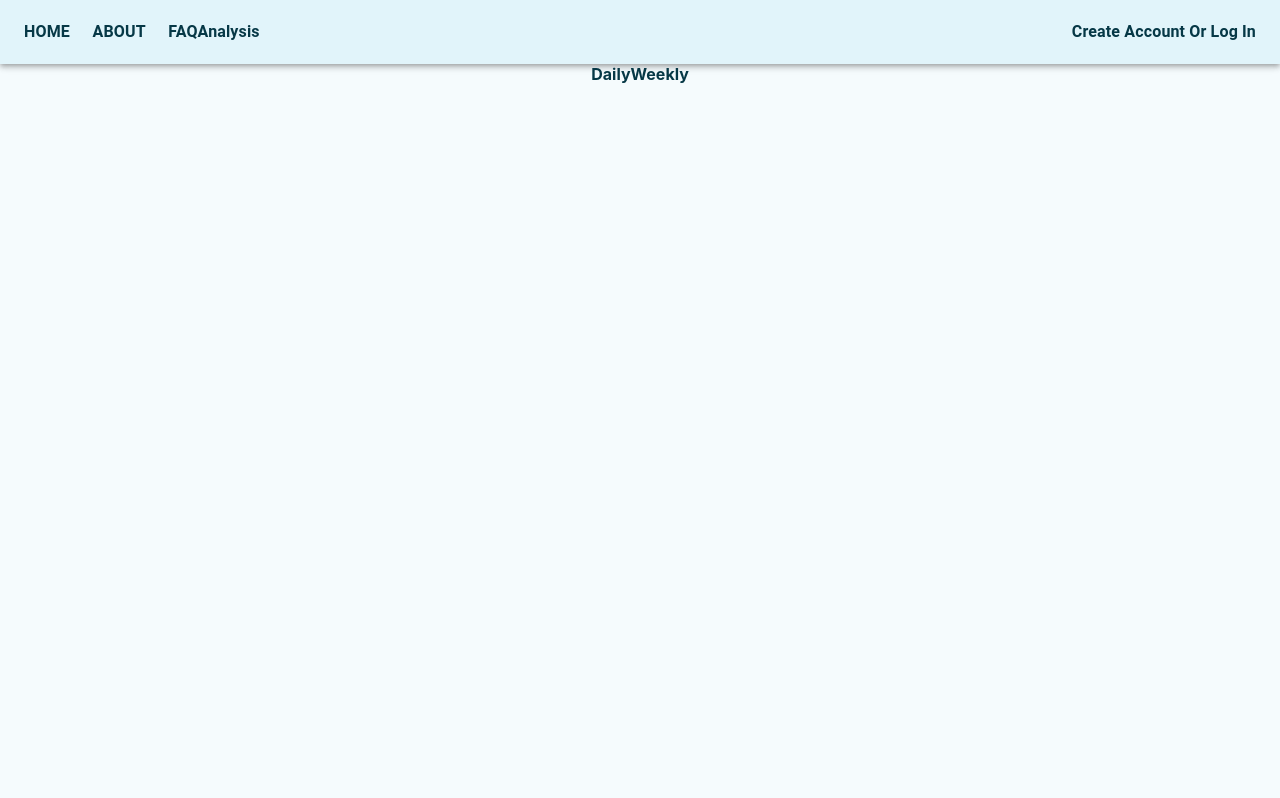
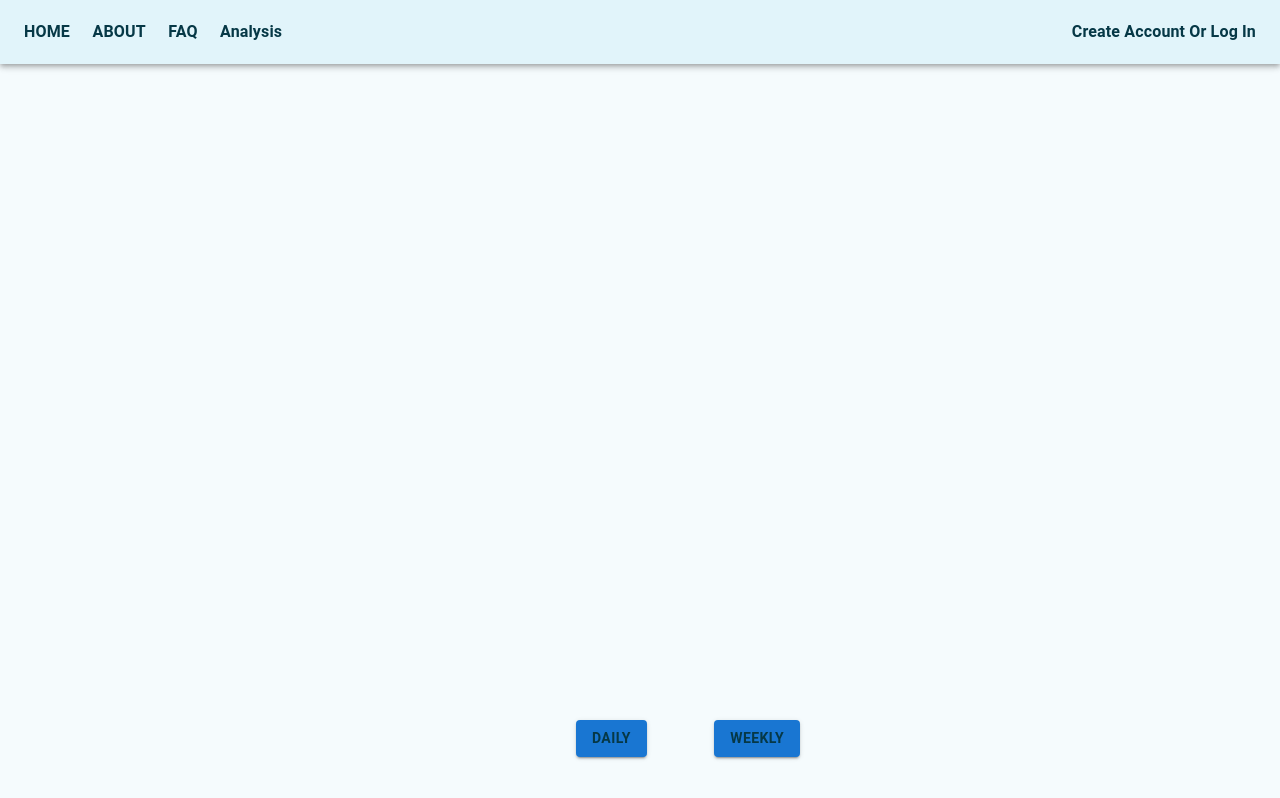
Before and after one commit to HuangYH988/calorie-egghead, a React (Create React App) app: page /analysis in a window 1280 px wide. Built offline with nearby package versions, Linux system fonts and the light colour scheme; no server answers.

Commit message:
add button design to daily and weekly analysis

```diff
--- a/src/Components/Analysis/Analysis.js
+++ b/src/Components/Analysis/Analysis.js
@@ -1,31 +1,56 @@
 import React from "react";
-
-
-import {Link} from "react-router-dom";
+import "../App.css";
+import { Button } from "@mui/material";
+import { Link, Outlet } from "react-router-dom";
 
 export default class Analysis extends React.Component {
   constructor(props) {
     super(props);
-    this.state = {};
+    this.state = {
+      daily: false,
+      weekly: false,
+    };
   }
-
+  onClickDaily() {
+    const { daily } = this.state;
+    if (!daily) {
+      this.setState({ daily: true, weekly: false });
+    }
+  }
+  onClickWeekly() {
+    const { weekly } = this.state;
+    if (!weekly) {
+      this.setState({ daily: false, weekly: true });
+    }
+  }
   render() {
-
+    const { daily, weekly } = this.state;
     //console.log(nutrition);
     return (
       <div>
+        <Outlet />
 
-
-
-
-
+        <div className="Analysis-links">
+          <Button
+            variant="contained"
+            disabled={daily}
+             onClick={()=>this.onClickDaily()}
+          >
             <Link to="/analysis/daily" style={{ textDecoration: "none" }}>
               Daily
             </Link>
+          </Button>
+          &nbsp;&nbsp;&nbsp;&nbsp;&nbsp;&nbsp;&nbsp;&nbsp;&nbsp;&nbsp;&nbsp;&nbsp;&nbsp;&nbsp;&nbsp;
+          <Button
+            variant="contained"
+            disabled={weekly}
+             onClick={()=>this.onClickWeekly()}
+          >
             <Link to="/analysis/weekly" style={{ textDecoration: "none" }}>
               Weekly
             </Link>
-
+          </Button>
+        </div>
       </div>
     );
   }
--- a/src/Components/Analysis/AnalysisDay.js
+++ b/src/Components/Analysis/AnalysisDay.js
@@ -1,6 +1,5 @@
 import React from "react";
 import Plot from "react-plotly.js";
-import {Link} from "react-router-dom";
 
 const RECOMMENDED_CALORIE = 3200;
 const RECOMMENDED_CARBO = 406;
@@ -54,7 +53,6 @@ export default class AnalysisDay extends React.Component {
         labels: ["Calories consumed", "Maximum daily recommendation"],
         domain: {
           x: [0, 0.48],
-
           y: [0.52, 1],
         },
         hoverinfo: ["test1", "test2"],
@@ -67,7 +65,6 @@ export default class AnalysisDay extends React.Component {
         labels: ["Carbohydrate consumed", "Maximum daily recommendation"],
         domain: {
           x: [0.52, 1],
-
           y: [0.52, 1],
         },
         hoverinfo: ["test1", "test2"],
@@ -80,7 +77,6 @@ export default class AnalysisDay extends React.Component {
         labels: ["Saturated fat consumed", "Maximum daily recommendation"],
         domain: {
           x: [0, 0.48],
-
           y: [0, 0.48],
         },
         hoverinfo: ["test1", "test2"],
@@ -93,7 +89,6 @@ export default class AnalysisDay extends React.Component {
         labels: ["Cholestrol consumed", "Maximum daily recommendation"],
         domain: {
           x: [0.52, 1],
-
           y: [0, 0.48],
         },
         hoverinfo: ["test1", "test2"],
@@ -116,63 +111,62 @@ export default class AnalysisDay extends React.Component {
           font: {
             size: 20,
           },
-
           showarrow: false,
-
           text: "Calories",
-
-          x: 0.2,
-
-          y: 0.78,
+          x: 0.19,
+          y: 0.79,
         },
 
         {
           font: {
-            size: 15,
-          },
-
+            size: 18,          },
           showarrow: false,
-
-          text: "Carbohydrates",
-
+          text: `Carbo-`,
+          width: 80,
           x: 0.81,
-
-          y: 0.78,
+          y: 0.8,
         },
         {
           font: {
             size: 18,
           },
-
           showarrow: false,
-
-          text: "Saturated Fat",
-
-          x: 0.18,
-
-          y: 0.21,
+          text: `hydrates`,
+          width: 80,
+          x: 0.81,
+          y: 0.77,
+        },
+        {
+          font: {
+            size: 19,
+          },
+          showarrow: false,
+          text: "Saturated",
+          x: 0.19,
+          y: 0.23,
+        },
+        {
+          font: {
+            size: 19,
+          },
+          showarrow: false,
+          text: "Fat",
+          x: 0.22,
+          y: 0.19,
         },
         {
           font: {
             size: 18,
           },
-
           showarrow: false,
-
           text: "Cholestrol",
-
-          x: 0.8,
-
+          x: 0.81,
           y: 0.21,
         },
       ],
-
-      height: 800,
-
-      width: 1200,
-
+      height: 700,
+      width: 1000,
       showlegend: false,
-
       grid: { rows: 1, columns: 2 },
     };
     return (
@@ -180,12 +174,6 @@ export default class AnalysisDay extends React.Component {
         <h1>Daily nutritional analysis</h1>
         <Plot data={chartData} layout={layout} />
         <br />
-        <Link to="/analysis/daily" style={{ textDecoration: "none" }}>
-            Daily
-          </Link>
-          <Link to="/analysis/weekly" style={{ textDecoration: "none" }}>
-            Weekly
-          </Link>
       </div>
     );
   }
--- a/src/Components/Analysis/AnalysisWeek.js
+++ b/src/Components/Analysis/AnalysisWeek.js
@@ -1,5 +1,5 @@
 import React from "react";
-import {Link} from "react-router-dom";
+
 import Plot from "react-plotly.js";
 
 export default class AnalysisWeek extends React.Component {
@@ -12,6 +12,7 @@ export default class AnalysisWeek extends React.Component {
     let carbo = 0;
     let satFat = 0;
     let chol = 0;
+
     const colorMap = {
       monday: "rgba(255,0,50,0.6)",
       tuesday: "rgba(255,150,0,0.6)",
@@ -31,19 +32,15 @@ export default class AnalysisWeek extends React.Component {
     }
     const nut = {
       x: ["calories", "carbohydrate", "saturated fat", "cholesterol"],
-
       y: [cal, carbo, satFat, chol],
       name: "Intake on " + day,
       orientation: "v",
       text: ["", "unit: g", "unit: g", "unit: mg"].map(String),
-
       textposition: "auto",
       marker: {
         color,
-
         width: 1,
       },
-
       type: "bar",
     };
 
@@ -54,7 +51,8 @@ export default class AnalysisWeek extends React.Component {
     const { data } = this.props;
     const layout = {
       title: "Weekly nutrition intake",
-
+      height: 700,
+      width: 1000,
       barmode: "group",
     };
     const mondayNutrition = this.dataPlot(data[0], "monday");
@@ -65,12 +63,6 @@ export default class AnalysisWeek extends React.Component {
         <h1>Nutritional analysis by week</h1>
         <Plot data={nutrition} layout={layout} />
         <br />
-        <Link to="/analysis/daily" style={{ textDecoration: "none" }}>
-            Daily
-          </Link>
-          <Link to="/analysis/weekly" style={{ textDecoration: "none" }}>
-            Weekly
-          </Link>
       </div>
     );
   }
--- a/src/Components/App.css
+++ b/src/Components/App.css
@@ -33,3 +33,11 @@ a:hover {
   font-weight: bold;
   text-decoration: underline;
 }
+
+.Analysis-links{
+  display: flex;
+  position: absolute;
+  top: 90vh;
+  left: 45vw;
+  justify-content: space-around;
+}
--- a/src/Components/Navbar.js
+++ b/src/Components/Navbar.js
@@ -43,6 +43,7 @@ export default function Navbar() {
             FAQ
           </Link>
         </Typography>
+        &nbsp;&nbsp;&nbsp;&nbsp;&nbsp;
         <Typography variant="body1" style={{ color: "#063846" }}>
           <Link to="/analysis" style={{ textDecoration: "none" }}>
             Analysis
--- a/src/Components/Routing.js
+++ b/src/Components/Routing.js
@@ -1,4 +1,4 @@
-import { Routes, Route } from "react-router-dom";
+import { Routes, Route,Link } from "react-router-dom";
 import Home from "./Home";
 import About from "./About";
 import FAQ from "./FAQ";
@@ -11,7 +11,7 @@ import AnalysisWeek from "./Analysis/AnalysisWeek";
 import * as Items from "./Data/DummyData";
 import React from "react";
 
-export default class Routing extends React.Component{
+export default class Routing extends React.Component {
   constructor(props) {
     super(props);
   }
@@ -25,19 +25,22 @@ export default class Routing extends React.Component{
         <Route path="*" element={<Home logInUser={state} />} />
         <Route path="/about" element={<About />} />
         <Route path="/faq" element={<FAQ />} />
-        <Route path="/analysis" element={<Analysis />} />
+        <Route path="/analysis" element={<Analysis />}>
+          <Route
+            path="daily"
+            element={<AnalysisDay data={dummyData} />}
+          />
+          <Route
+            path="weekly"
+            element={<AnalysisWeek data={weekData} />}
+          />
+        </Route>
         <Route path="/login" element={<UserAuth />} />
         <Route path="/logmeal" element={<UploadForm />} />
         <Route path="*" element={<ErrorPage />} />
-        <Route
-          path="/analysis/daily"
-          element={<AnalysisDay data={dummyData} />}
-        />
-        <Route
-          path="/analysis/weekly"
-          element={<AnalysisWeek data={weekData} />}
-        />
+
       </Routes>
+
     );
   }
 }
```
Lines whose indentation alone changed are shown as unchanged.
